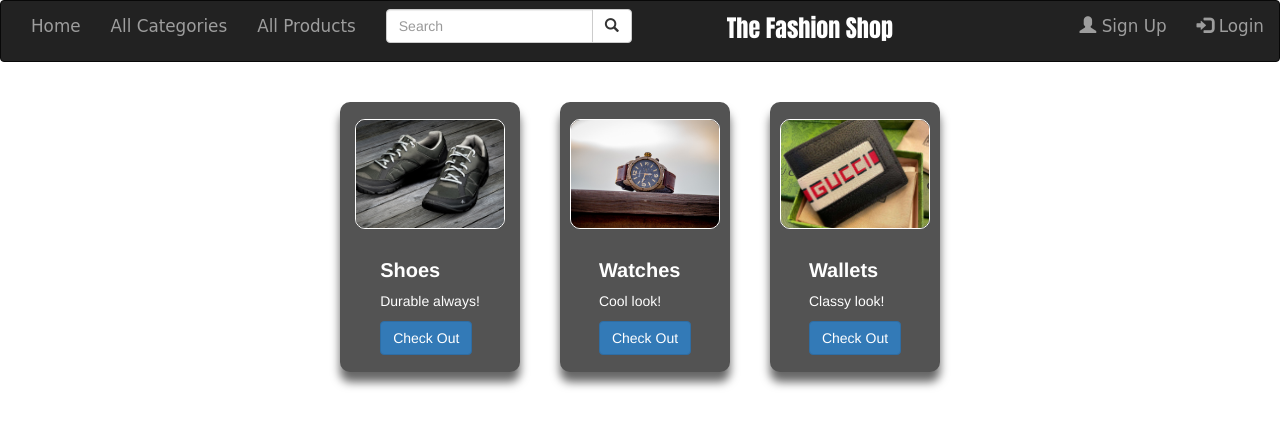
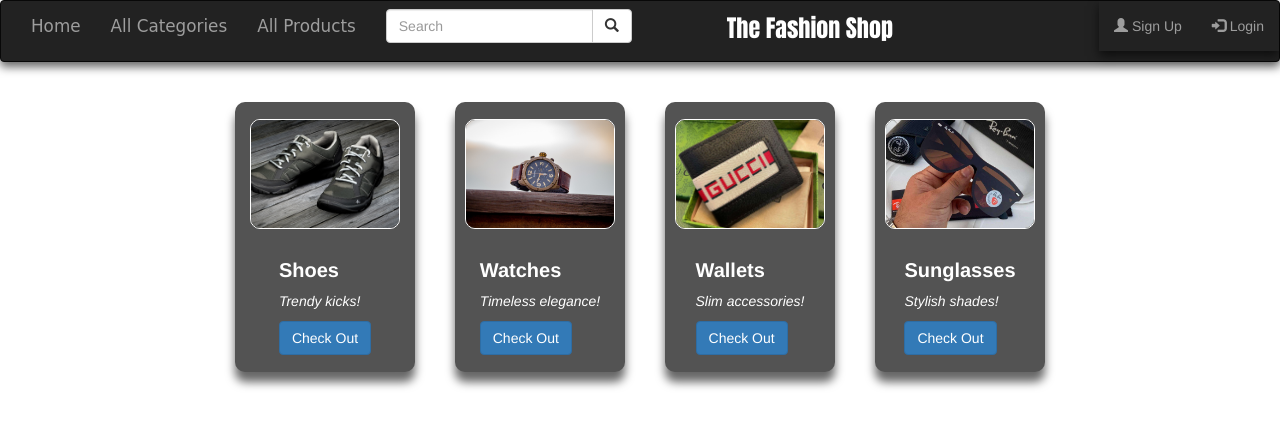
Before and after one commit to HARSHGUPTA2/Only-Trendy-Treatment, a plain HTML site: page all-categories.html in a window 1280 px wide. Drawn offline with nearby package versions, Linux system fonts and the light colour scheme.

Commit message:
added more cards

```diff
--- a/all-categories.html
+++ b/all-categories.html
@@ -12,7 +12,7 @@
 </head>
 
 <body>
-    <nav class="navbar navbar-inverse">
+    <nav class="navbar navbar-inverse" id="nav">
         <div class="container-fluid">
             <ul class="nav navbar-nav" style="height: 60px; font-family: cursive; font-size: larger;">
                 <li><a href="index.html">Home</a></li>
@@ -47,7 +47,7 @@
             <img class="card-img-top" src="scroller-images/shoes.jpg" alt="Shoes">
             <div class="card-body">
               <h5 class="card-title">Shoes</h5>
-              <p class="card-text">Durable always!</p>
+              <p class="card-text">Trendy kicks!</p>
               <a href="#" class="btn btn-primary">Check Out</a>
             </div>
           </div>
@@ -55,7 +55,7 @@
             <img class="card-img-top" src="scroller-images/watch.jpg" alt="Watch">
             <div class="card-body">
               <h5 class="card-title">Watches</h5>
-              <p class="card-text">Cool look!</p>
+              <p class="card-text">Timeless elegance!</p>
               <a href="#" class="btn btn-primary">Check Out</a>
             </div>
           </div>
@@ -63,7 +63,15 @@
             <img class="card-img-top" src="scroller-images/wallet.jpg" alt="Watch">
             <div class="card-body">
               <h5 class="card-title">Wallets</h5>
-              <p class="card-text">Classy look!</p>
+              <p class="card-text">Slim accessories!</p>
+              <a href="#" class="btn btn-primary">Check Out</a>
+            </div>
+          </div>
+          <div class="card">
+            <img class="card-img-top" src="scroller-images/sunglasses.jpg" alt="Watch">
+            <div class="card-body">
+              <h5 class="card-title">Sunglasses</h5>
+              <p class="card-text">Stylish shades!</p>
               <a href="#" class="btn btn-primary">Check Out</a>
             </div>
           </div>
--- a/css/style.css
+++ b/css/style.css
@@ -1,7 +1,7 @@
 #nav {
-    height: 60px;
-    font-family: cursive;
-    font-size: larger;
+    position: sticky;
+    z-index: 1000;
+    box-shadow: 0 0.5rem 1rem rgba(0, 0, 0, 0.6);
 }
 
 #productsContainer {
@@ -47,6 +47,9 @@
     font-weight: bold;
 }
 
+.card-body>p {
+    font-style: italic;
+}
 #productsContainer>.btn {
     background-color: rgb(203, 203, 203);
     color: black;
```
Also changed, not shown: scroller-images/sunglasses.jpg (added).
